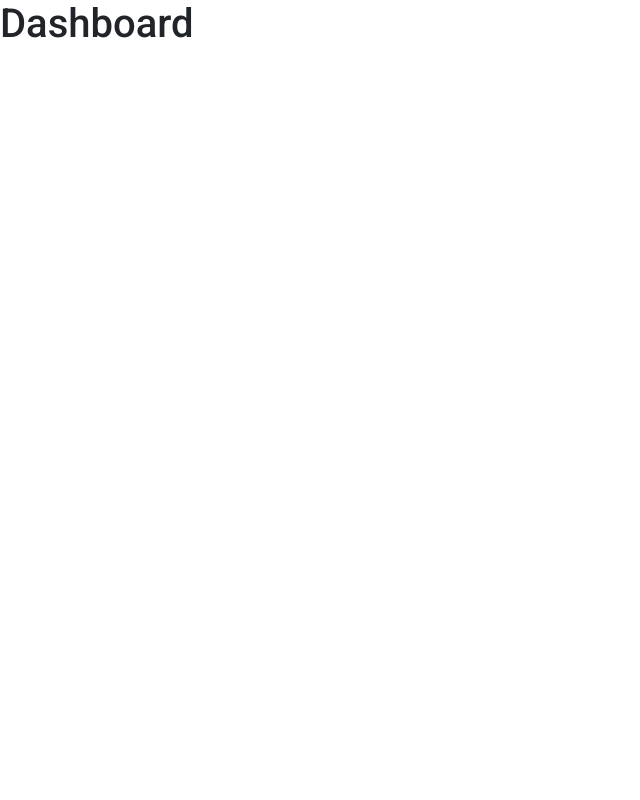
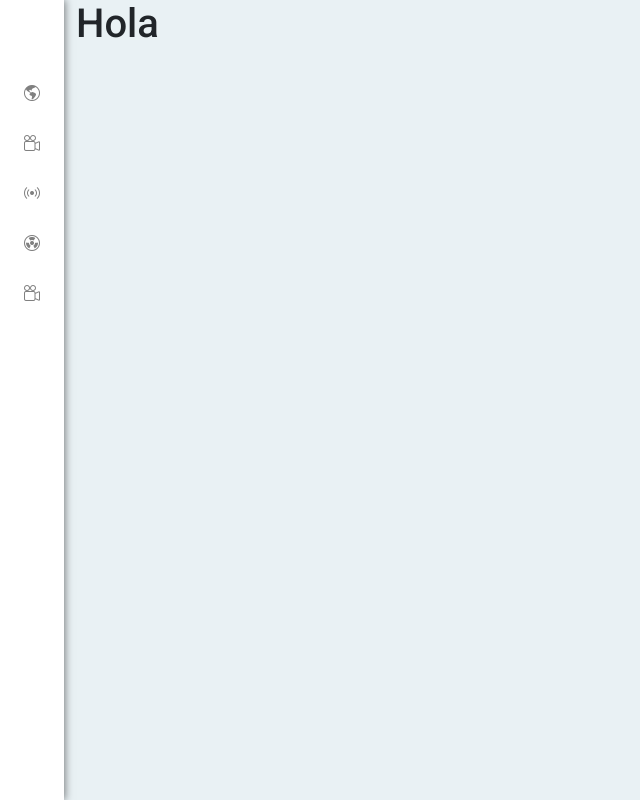
Before and after one commit to nicolasArcamone97/dashboard-monitoreo-angular, an Angular app: page /dashboard in a window 1280 px wide. Shown: the whole page, without its empty margins (0-640 px from the left). Built offline with nearby package versions, Linux system fonts and the light colour scheme.

Commit message:
create sidebar component

```diff
--- a/src/app/app.routes.ts
+++ b/src/app/app.routes.ts
@@ -5,5 +5,5 @@ import { DashboardComponent } from './pages/dashboard/dashboard.component';
 export const routes: Routes = [
     {path: 'dashboard', component:DashboardComponent, pathMatch:'full'},
     {path:'login', component:LoginComponent, pathMatch:'full'},
-    { path: '', redirectTo: 'login', pathMatch: 'full' }
+    // { path: '', redirectTo: 'login', pathMatch: 'full' }
 ];
--- /dev/null
+++ b/src/app/components/sidebar/sidebar.component.html
@@ -0,0 +1,42 @@
+<div class="container-fluid" id="nav-bar">
+    <nav class="navbar ">
+        <a href="#" class="navbar-brand d-flex align-items-center my-3">
+
+        </a>
+    </nav>
+    <ul class="nav flex-column text-white">
+        <li class="nav-item">
+            <a href="#" class="nav-link active text-white">
+                <i class="bi bi-globe-americas"></i>
+            </a>
+        </li>
+        <li class="nav-item">
+            <a href="#" class="nav-link text-white">
+                <i class="bi bi-camera-reels"></i>
+            </a>
+        </li>
+        <li class="nav-item">
+            <a href="#" class="nav-link text-white">
+                <i class="bi bi-broadcast"></i>
+
+            </a>
+        </li>
+        <li class="nav-item">
+            <a href="#" class="nav-link text-white">
+                <i class="bi bi-radioactive"></i>
+            </a>
+        </li>
+        <li class="nav-item">
+            <a href="#" class="nav-link text-white">
+                <i class="bi bi-camera-reels"></i>
+
+            </a>
+        </li>
+    </ul>
+    <!-- <div class="mt-auto">
+        <a href="#" class="nav-link text-white text-center py-3 border-top">
+            <i class='bx bx-log-out'></i>
+            <span class="ms-2">Sign Out</span>
+        </a>
+        </div> -->
+</div>
--- /dev/null
+++ b/src/app/components/sidebar/sidebar.component.scss
@@ -0,0 +1,25 @@
+.container-fluid {
+    display: flex;
+    flex-direction: column;
+    width: 100%;
+    height: 100%;
+    margin: 0;
+    padding: 0;
+    background-color: #FFFF;
+}
+
+
+
+.nav {
+    display: flex;
+    justify-content: center;
+    align-items: center;
+    margin-top: 1em;
+    gap: 10px;
+}
+
+
+
+i {
+    color: gray;
+}
--- a/src/app/pages/dashboard/dashboard.component.html
+++ b/src/app/pages/dashboard/dashboard.component.html
@@ -1 +1,12 @@
-<h1>Dashboard</h1>
+<div class="container-fluid">
+    <div class="row row-principal">
+        <div class="col col-sidebar">
+            <app-sidebar/>
+        </div>
+
+        <div class="col col-home">
+            <h1>Hola</h1>
+        </div>
+
+    </div>
+</div>
--- a/src/app/pages/dashboard/dashboard.component.scss
+++ b/src/app/pages/dashboard/dashboard.component.scss
@@ -0,0 +1,25 @@
+.container-fluid {
+    display: flex;
+    width: 100%;
+    margin: 0;
+    padding: 0;
+    height: 100%;
+    background-color: #e9f1f4;
+}
+
+.row-principal {
+    display: flex;
+    flex-direction: row;
+    width: 100%;
+    margin: 0;
+    padding: 0;
+
+}
+
+.col-sidebar {
+
+    max-width: 5%;
+    margin: 0;
+    padding: 0;
+    box-shadow: 1px 0 8px rgba(0, 0, 0, 0.5);
+}
--- a/src/app/pages/dashboard/dashboard.component.ts
+++ b/src/app/pages/dashboard/dashboard.component.ts
@@ -1,10 +1,11 @@
 import { Component } from '@angular/core';
 import { RouterOutlet } from '@angular/router';
+import { SidebarComponent } from '../../components/sidebar/sidebar.component';
 
 @Component({
   selector: 'app-dashboard',
   standalone: true,
-  imports: [RouterOutlet],
+  imports: [RouterOutlet,SidebarComponent],
   templateUrl: './dashboard.component.html',
   styleUrl: './dashboard.component.scss'
 })
```
Also changed, not shown: src/app/components/sidebar/sidebar.component.ts (added, +12 -0 lines).
